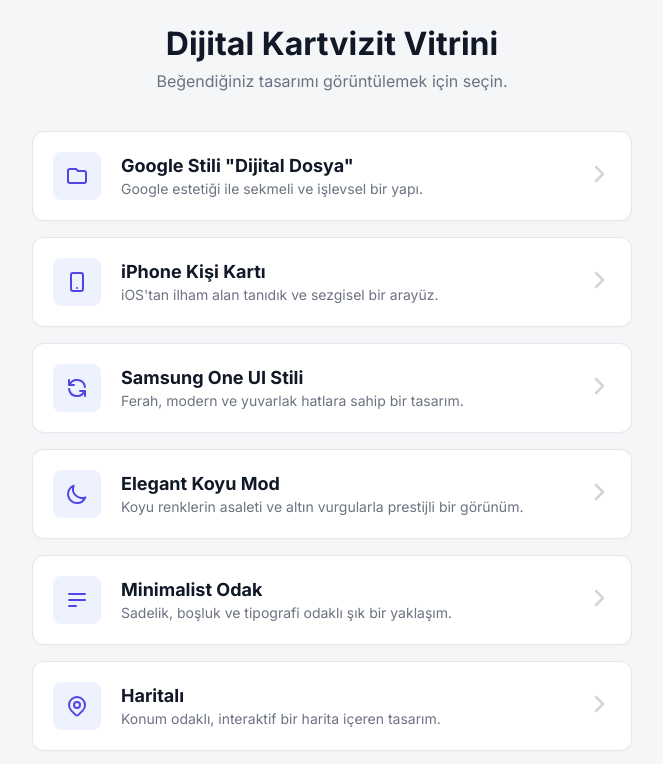
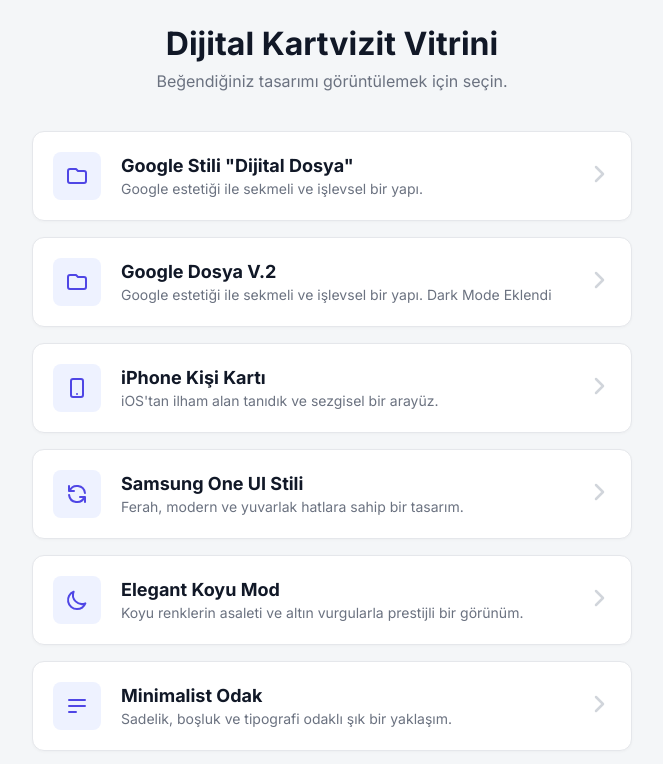
Before and after one commit to mhmttdeveloper/cards, a plain HTML site: page index.html in a window 1280 px wide. Shown: the top 764 px of the page, without its empty margins (308-971 px from the left). Drawn offline with Linux system fonts and the light colour scheme.

Commit message:
Update index.html

```diff
--- a/index.html
+++ b/index.html
@@ -157,6 +157,15 @@
                 <div class="card-arrow"><svg fill="none" stroke="currentColor" viewBox="0 0 24 24" stroke-width="2.5" width="24" height="24"><path stroke-linecap="round" stroke-linejoin="round" d="M9 5l7 7-7 7"></path></svg></div>
             </a>
 
+            <a href="google-v2-dosya.html" class="design-card">
+                <div class="card-icon"><svg fill="none" stroke="currentColor" viewBox="0 0 24 24" stroke-width="2"><path stroke-linecap="round" stroke-linejoin="round" d="M3 7v10a2 2 0 002 2h14a2 2 0 002-2V9a2 2 0 00-2-2h-6l-2-2H5a2 2 0 00-2 2z"></path></svg></div>
+                <div class="card-content">
+                    <h2>Google Dosya V.2</h2>
+                    <p>Google estetiği ile sekmeli ve işlevsel bir yapı. Dark Mode Eklendi</p>
+                </div>
+                <div class="card-arrow"><svg fill="none" stroke="currentColor" viewBox="0 0 24 24" stroke-width="2.5" width="24" height="24"><path stroke-linecap="round" stroke-linejoin="round" d="M9 5l7 7-7 7"></path></svg></div>
+            </a>
+
             <a href="iphone-stili.html" class="design-card">
                 <div class="card-icon"><svg fill="none" stroke="currentColor" viewBox="0 0 24 24" stroke-width="2"><path stroke-linecap="round" stroke-linejoin="round" d="M12 18h.01M8 21h8a2 2 0 002-2V5a2 2 0 00-2-2H8a2 2 0 00-2 2v14a2 2 0 002 2z"></path></svg></div>
                 <div class="card-content">
```
